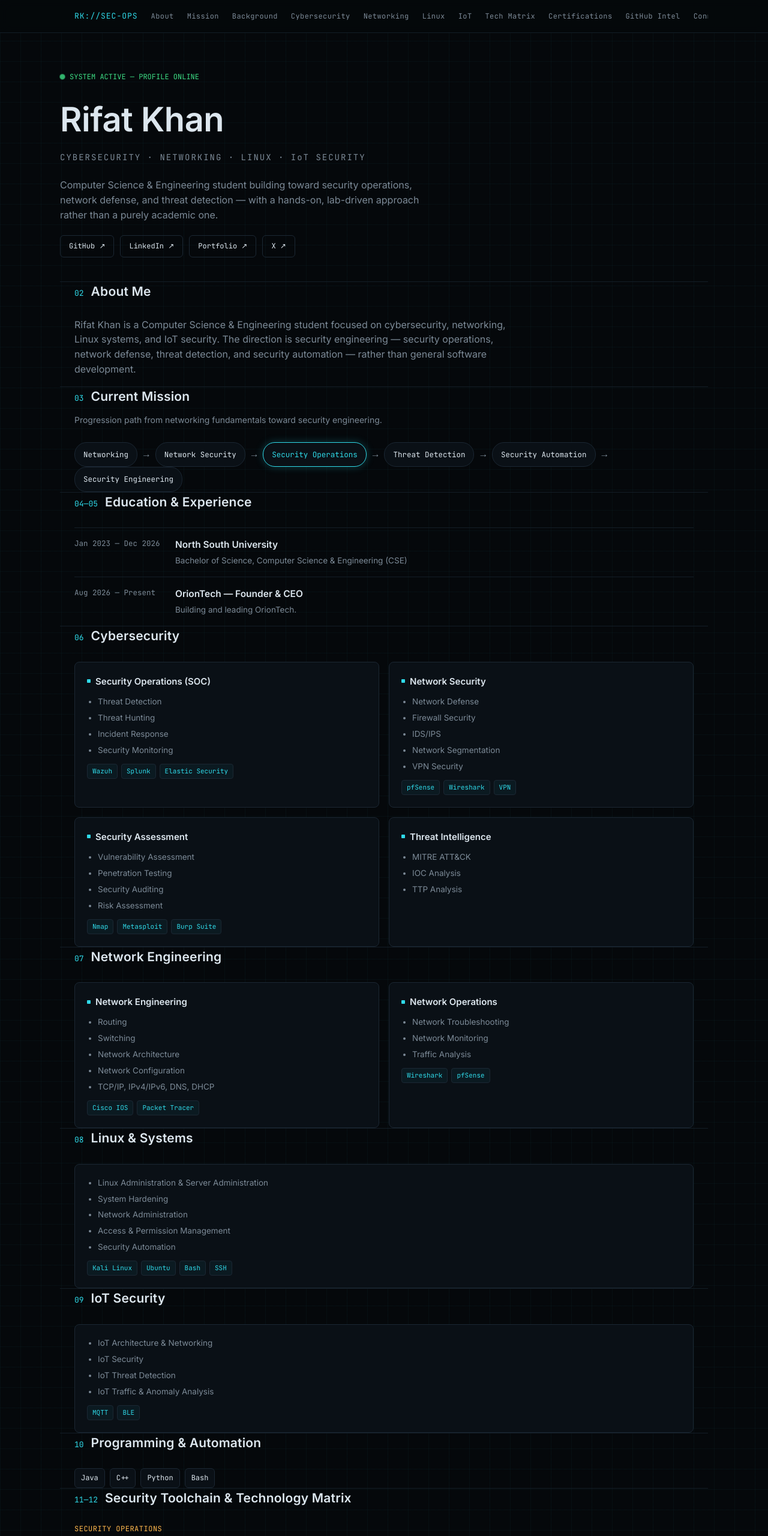
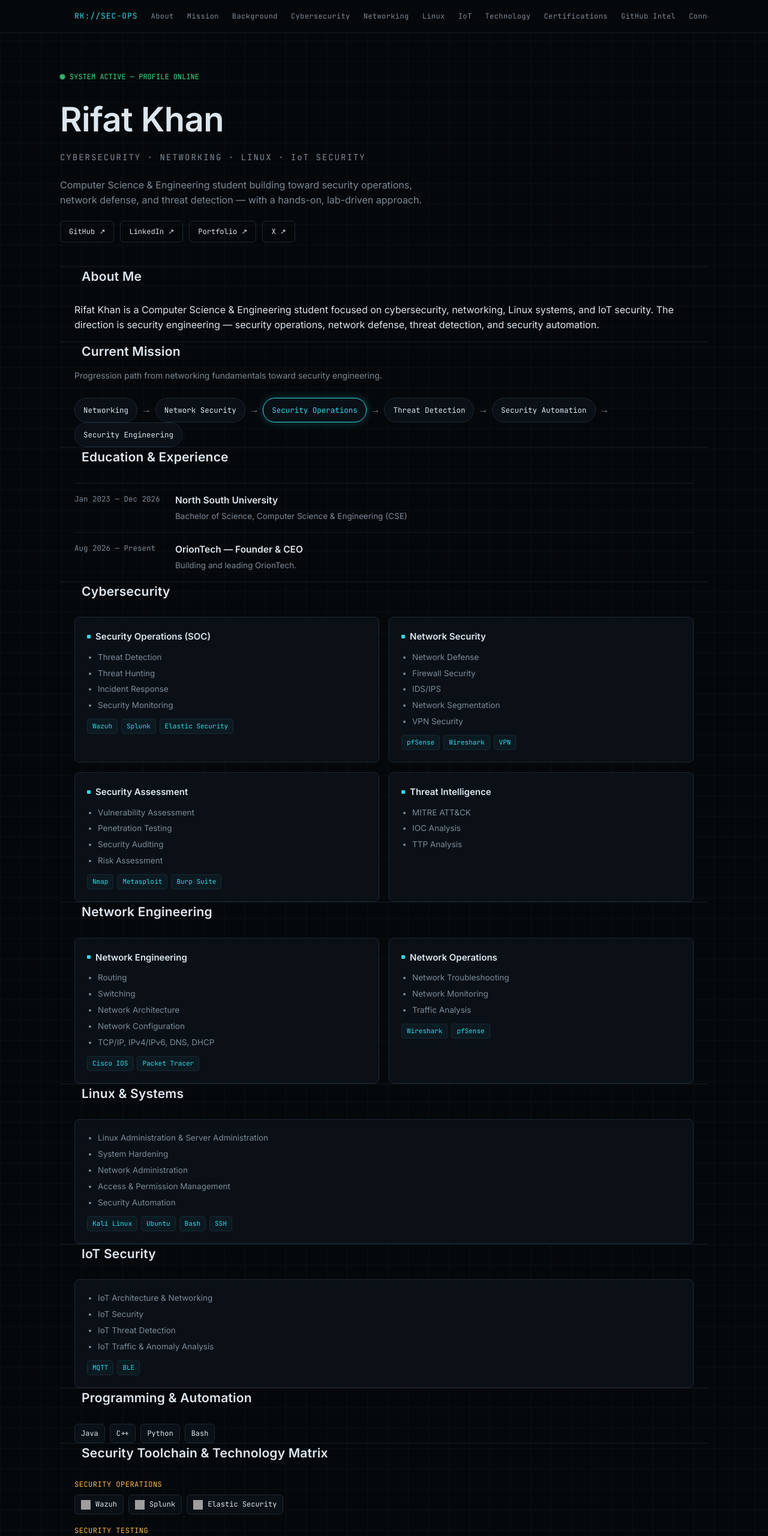
Before and after one commit to RifatNSU701/RifatNSU701, a plain HTML site: page docs/index.html in a window 1280 px wide. Shown: the top 2560 px of the page at 60% size. Drawn offline with nearby package versions, Linux system fonts and the light colour scheme; grey boxes are pictures that could not be loaded.

Commit message:
design: remove numbered section labels

```diff
--- a/docs/index.html
+++ b/docs/index.html
@@ -10,196 +10,23 @@
 <link rel="stylesheet" href="style.css">
 </head>
 <body>
-
-<nav class="topbar">
-  <div class="wrap">
-    <span class="brand">RK://SEC-OPS</span>
-    <a href="#about">About</a>
-    <a href="#mission">Mission</a>
-    <a href="#background">Background</a>
-    <a href="#cyber">Cybersecurity</a>
-    <a href="#network">Networking</a>
-    <a href="#linux">Linux</a>
-    <a href="#iot">IoT</a>
-    <a href="#matrix">Tech Matrix</a>
-    <a href="#certs">Certifications</a>
-    <a href="#intel">GitHub Intel</a>
-    <a href="#connect">Connect</a>
-  </div>
-</nav>
-
-<header class="hero wrap">
-  <div class="status-line"><span class="dot"></span> SYSTEM ACTIVE — PROFILE ONLINE</div>
-  <h1>Rifat Khan</h1>
-  <div class="role">CYBERSECURITY · NETWORKING · LINUX · IoT SECURITY</div>
-  <p class="lede">Computer Science &amp; Engineering student building toward security operations, network defense, and threat detection — with a hands-on, lab-driven approach rather than a purely academic one.</p>
-  <div class="link-row">
-    <a href="https://github.com/RifatNSU701" target="_blank" rel="noopener">GitHub ↗</a>
-    <a href="https://linkedin.com/in/rifatcrs" target="_blank" rel="noopener">LinkedIn ↗</a>
-    <a href="https://rifatkhan.tech" target="_blank" rel="noopener">Portfolio ↗</a>
-    <a href="https://x.com/MRKhan24154476" target="_blank" rel="noopener">X ↗</a>
-  </div>
-</header>
-
-<section id="about" class="wrap reveal">
-  <div class="section-head"><span class="idx">02</span><h2>About Me</h2></div>
-  <p class="lede" style="max-width:74ch;color:var(--text-dim)">
-    Rifat Khan is a Computer Science &amp; Engineering student focused on cybersecurity, networking, Linux systems,
-    and IoT security. The direction is security engineering — security operations, network defense, threat
-    detection, and security automation — rather than general software development.
-  </p>
-</section>
-
-<section id="mission" class="wrap reveal">
-  <div class="section-head"><span class="idx">03</span><h2>Current Mission</h2></div>
-  <p class="section-sub">Progression path from networking fundamentals toward security engineering.</p>
-  <div class="pipeline">
-    <span class="stage">Networking</span><span class="arrow">→</span>
-    <span class="stage">Network Security</span><span class="arrow">→</span>
-    <span class="stage active">Security Operations</span><span class="arrow">→</span>
-    <span class="stage">Threat Detection</span><span class="arrow">→</span>
-    <span class="stage">Security Automation</span><span class="arrow">→</span>
-    <span class="stage">Security Engineering</span>
-  </div>
-</section>
-
-<section id="background" class="wrap reveal">
-  <div class="section-head"><span class="idx">04—05</span><h2>Education &amp; Experience</h2></div>
-  <div class="timeline-item">
-    <div class="when">Jan 2023 — Dec 2026</div>
-    <div><h3>North South University</h3><p>Bachelor of Science, Computer Science &amp; Engineering (CSE)</p></div>
-  </div>
-  <div class="timeline-item">
-    <div class="when">Aug 2026 — Present</div>
-    <div><h3>OrionTech — Founder &amp; CEO</h3><p>Building and leading OrionTech.</p></div>
-  </div>
-</section>
-
-<section id="cyber" class="wrap reveal">
-  <div class="section-head"><span class="idx">06</span><h2>Cybersecurity</h2></div>
-  <div class="grid cols-2">
-    <div class="card"><h3>Security Operations (SOC)</h3>
-      <ul><li>Threat Detection</li><li>Threat Hunting</li><li>Incident Response</li><li>Security Monitoring</li></ul>
-      <div class="tech-tag-row"><span class="tag">Wazuh</span><span class="tag">Splunk</span><span class="tag">Elastic Security</span></div>
-    </div>
-    <div class="card"><h3>Network Security</h3>
-      <ul><li>Network Defense</li><li>Firewall Security</li><li>IDS/IPS</li><li>Network Segmentation</li><li>VPN Security</li></ul>
-      <div class="tech-tag-row"><span class="tag">pfSense</span><span class="tag">Wireshark</span><span class="tag">VPN</span></div>
-    </div>
-    <div class="card"><h3>Security Assessment</h3>
-      <ul><li>Vulnerability Assessment</li><li>Penetration Testing</li><li>Security Auditing</li><li>Risk Assessment</li></ul>
-      <div class="tech-tag-row"><span class="tag">Nmap</span><span class="tag">Metasploit</span><span class="tag">Burp Suite</span></div>
-    </div>
-    <div class="card"><h3>Threat Intelligence</h3>
-      <ul><li>MITRE ATT&amp;CK</li><li>IOC Analysis</li><li>TTP Analysis</li></ul>
-    </div>
-  </div>
-</section>
-
-<section id="network" class="wrap reveal">
-  <div class="section-head"><span class="idx">07</span><h2>Network Engineering</h2></div>
-  <div class="grid cols-2">
-    <div class="card"><h3>Network Engineering</h3>
-      <ul><li>Routing</li><li>Switching</li><li>Network Architecture</li><li>Network Configuration</li><li>TCP/IP, IPv4/IPv6, DNS, DHCP</li></ul>
-      <div class="tech-tag-row"><span class="tag">Cisco IOS</span><span class="tag">Packet Tracer</span></div>
-    </div>
-    <div class="card"><h3>Network Operations</h3>
-      <ul><li>Network Troubleshooting</li><li>Network Monitoring</li><li>Traffic Analysis</li></ul>
-      <div class="tech-tag-row"><span class="tag">Wireshark</span><span class="tag">pfSense</span></div>
-    </div>
-  </div>
-</section>
-
-<section id="linux" class="wrap reveal">
-  <div class="section-head"><span class="idx">08</span><h2>Linux &amp; Systems</h2></div>
-  <div class="card">
-    <ul><li>Linux Administration &amp; Server Administration</li><li>System Hardening</li><li>Network Administration</li><li>Access &amp; Permission Management</li><li>Security Automation</li></ul>
-    <div class="tech-tag-row"><span class="tag">Kali Linux</span><span class="tag">Ubuntu</span><span class="tag">Bash</span><span class="tag">SSH</span></div>
-  </div>
-</section>
-
-<section id="iot" class="wrap reveal">
-  <div class="section-head"><span class="idx">09</span><h2>IoT Security</h2></div>
-  <div class="card">
-    <ul><li>IoT Architecture &amp; Networking</li><li>IoT Security</li><li>IoT Threat Detection</li><li>IoT Traffic &amp; Anomaly Analysis</li></ul>
-    <div class="tech-tag-row"><span class="tag">MQTT</span><span class="tag">BLE</span></div>
-  </div>
-</section>
-
-<section id="programming" class="wrap reveal">
-  <div class="section-head"><span class="idx">10</span><h2>Programming &amp; Automation</h2></div>
-  <div class="icon-row">
-    <span class="icon-chip">Java</span><span class="icon-chip">C++</span><span class="icon-chip">Python</span><span class="icon-chip">Bash</span>
-  </div>
-</section>
-
-<section id="matrix" class="wrap reveal">
-  <div class="section-head"><span class="idx">11—12</span><h2>Security Toolchain &amp; Technology Matrix</h2></div>
-  <div class="matrix-group"><div class="cat">SECURITY OPERATIONS</div><div class="icon-row" id="matrix-secops"></div></div>
-  <div class="matrix-group"><div class="cat">SECURITY TESTING</div><div class="icon-row" id="matrix-sectest"></div></div>
-  <div class="matrix-group"><div class="cat">NETWORK SECURITY</div><div class="icon-row" id="matrix-netsec"></div></div>
-  <div class="matrix-group"><div class="cat">NETWORKING</div><div class="icon-row" id="matrix-net"></div></div>
-  <div class="matrix-group"><div class="cat">LINUX &amp; SYSTEMS</div><div class="icon-row" id="matrix-linux"></div></div>
-  <div class="matrix-group"><div class="cat">IoT</div><div class="icon-row" id="matrix-iot"></div></div>
-  <div class="matrix-group"><div class="cat">PROGRAMMING</div><div class="icon-row" id="matrix-prog"></div></div>
-  <div class="matrix-group"><div class="cat">DEVELOPMENT &amp; VIRTUALIZATION</div><div class="icon-row" id="matrix-dev"></div></div>
-</section>
-
-<section id="lang" class="wrap reveal">
-  <div class="section-head"><span class="idx">13</span><h2>Language Analytics</h2></div>
-  <p class="section-sub">Computed from actual public repository data by the Python sync job — not estimated.</p>
-  <div class="chart-card">
-    <canvas id="langChart" height="200"></canvas>
-    <div id="langPending" class="pending-note" style="display:none;">Pending first data sync — run the "Sync GitHub Intelligence Data" Action once to populate this chart.</div>
-  </div>
-</section>
-
-<section id="certs" class="wrap reveal">
-  <div class="section-head"><span class="idx">14</span><h2>Certifications</h2></div>
-  <div class="grid cols-2">
-    <div class="card cert-card"><span>IBM Cybersecurity Analyst</span><span class="status">Completed</span></div>
-    <div class="card cert-card"><span>Cisco Networking Basics</span><span class="status">Completed</span></div>
-    <div class="card cert-card"><span>Introduction to IoT</span><span class="status">Completed</span></div>
-    <div class="card cert-card"><span>Ethical Hacking</span><span class="status">Completed</span></div>
-    <div class="card cert-card"><span>CCNA</span><span class="status progress">In Progress</span></div>
-  </div>
-</section>
-
-<section id="intel" class="wrap reveal">
-  <div class="section-head"><span class="idx">17</span><h2>GitHub Intelligence</h2></div>
-  <p class="section-sub">Synced automatically by GitHub Actions + Python on a 6-hour schedule. Numbers reflect the last sync, shown below.</p>
-  <div class="grid cols-4" id="statTiles">
-    <div class="card stat-tile"><div class="num" id="statRepos">—</div><div class="label">REPOSITORIES</div></div>
-    <div class="card stat-tile"><div class="num" id="statStars">—</div><div class="label">STARS</div></div>
-    <div class="card stat-tile"><div class="num" id="statForks">—</div><div class="label">FORKS</div></div>
-    <div class="card stat-tile"><div class="num" id="statPRs">—</div><div class="label">PULL REQUESTS</div></div>
-  </div>
-  <p id="lastSync" class="pending-note" style="margin-top:14px;"></p>
-</section>
-
-<section id="activity" class="wrap reveal">
-  <div class="section-head"><span class="idx">18</span><h2>GitHub Activity</h2></div>
-  <div class="card">
-    <ul class="activity-list" id="activityList"><li>Waiting for first data sync…</li></ul>
-  </div>
-</section>
-
-<section id="research" class="wrap reveal">
-  <div class="section-head"><span class="idx">20</span><h2>Research &amp; Currently Building</h2></div>
-  <p class="section-sub" style="margin-bottom:0;">Add real, confirmed projects here as they're ready — this section intentionally ships empty rather than with placeholder projects.</p>
-</section>
-
-<footer id="connect">
-  <div>RIFAT KHAN — SECURITY ENGINEERING</div>
-  <div style="margin-top:6px;">
-    <a href="https://github.com/RifatNSU701">GitHub</a> ·
-    <a href="https://linkedin.com/in/rifatcrs">LinkedIn</a> ·
-    <a href="https://rifatkhan.tech">Portfolio</a> ·
-    <a href="https://x.com/MRKhan24154476">X</a>
-  </div>
-</footer>
-
-<script src="https://cdnjs.cloudflare.com/ajax/libs/Chart.js/4.4.4/chart.umd.min.js"></script>
-<script src="script.js"></script>
+<nav class="topbar"><div class="wrap"><span class="brand">RK://SEC-OPS</span><a href="#about">About</a><a href="#mission">Mission</a><a href="#background">Background</a><a href="#cyber">Cybersecurity</a><a href="#network">Networking</a><a href="#linux">Linux</a><a href="#iot">IoT</a><a href="#matrix">Technology</a><a href="#certs">Certifications</a><a href="#intel">GitHub Intel</a><a href="#connect">Connect</a></div></nav>
+<header class="hero wrap"><div class="status-line"><span class="dot"></span> SYSTEM ACTIVE — PROFILE ONLINE</div><h1>Rifat Khan</h1><div class="role">CYBERSECURITY · NETWORKING · LINUX · IoT SECURITY</div><p class="lede">Computer Science &amp; Engineering student building toward security operations, network defense, and threat detection — with a hands-on, lab-driven approach.</p><div class="link-row"><a href="https://github.com/RifatNSU701" target="_blank" rel="noopener">GitHub ↗</a><a href="https://linkedin.com/in/rifatcrs" target="_blank" rel="noopener">LinkedIn ↗</a><a href="https://rifatkhan.tech" target="_blank" rel="noopener">Portfolio ↗</a><a href="https://x.com/MRKhan24154476" target="_blank" rel="noopener">X ↗</a></div></header>
+<section id="about" class="wrap reveal"><div class="section-head"><span class="signal"></span><h2>About Me</h2></div><p class="lede section-copy">Rifat Khan is a Computer Science &amp; Engineering student focused on cybersecurity, networking, Linux systems, and IoT security. The direction is security engineering — security operations, network defense, threat detection, and security automation.</p></section>
+<section id="mission" class="wrap reveal"><div class="section-head"><span class="signal"></span><h2>Current Mission</h2></div><p class="section-sub">Progression path from networking fundamentals toward security engineering.</p><div class="pipeline"><span class="stage">Networking</span><span class="arrow">→</span><span class="stage">Network Security</span><span class="arrow">→</span><span class="stage active">Security Operations</span><span class="arrow">→</span><span class="stage">Threat Detection</span><span class="arrow">→</span><span class="stage">Security Automation</span><span class="arrow">→</span><span class="stage">Security Engineering</span></div></section>
+<section id="background" class="wrap reveal"><div class="section-head"><span class="signal"></span><h2>Education &amp; Experience</h2></div><div class="timeline-item"><div class="when">Jan 2023 — Dec 2026</div><div><h3>North South University</h3><p>Bachelor of Science, Computer Science &amp; Engineering (CSE)</p></div></div><div class="timeline-item"><div class="when">Aug 2026 — Present</div><div><h3>OrionTech — Founder &amp; CEO</h3><p>Building and leading OrionTech.</p></div></div></section>
+<section id="cyber" class="wrap reveal"><div class="section-head"><span class="signal"></span><h2>Cybersecurity</h2></div><div class="grid cols-2"><div class="card"><h3>Security Operations (SOC)</h3><ul><li>Threat Detection</li><li>Threat Hunting</li><li>Incident Response</li><li>Security Monitoring</li></ul><div class="tech-tag-row"><span class="tag">Wazuh</span><span class="tag">Splunk</span><span class="tag">Elastic Security</span></div></div><div class="card"><h3>Network Security</h3><ul><li>Network Defense</li><li>Firewall Security</li><li>IDS/IPS</li><li>Network Segmentation</li><li>VPN Security</li></ul><div class="tech-tag-row"><span class="tag">pfSense</span><span class="tag">Wireshark</span><span class="tag">VPN</span></div></div><div class="card"><h3>Security Assessment</h3><ul><li>Vulnerability Assessment</li><li>Penetration Testing</li><li>Security Auditing</li><li>Risk Assessment</li></ul><div class="tech-tag-row"><span class="tag">Nmap</span><span class="tag">Metasploit</span><span class="tag">Burp Suite</span></div></div><div class="card"><h3>Threat Intelligence</h3><ul><li>MITRE ATT&amp;CK</li><li>IOC Analysis</li><li>TTP Analysis</li></ul></div></div></section>
+<section id="network" class="wrap reveal"><div class="section-head"><span class="signal"></span><h2>Network Engineering</h2></div><div class="grid cols-2"><div class="card"><h3>Network Engineering</h3><ul><li>Routing</li><li>Switching</li><li>Network Architecture</li><li>Network Configuration</li><li>TCP/IP, IPv4/IPv6, DNS, DHCP</li></ul><div class="tech-tag-row"><span class="tag">Cisco IOS</span><span class="tag">Packet Tracer</span></div></div><div class="card"><h3>Network Operations</h3><ul><li>Network Troubleshooting</li><li>Network Monitoring</li><li>Traffic Analysis</li></ul><div class="tech-tag-row"><span class="tag">Wireshark</span><span class="tag">pfSense</span></div></div></div></section>
+<section id="linux" class="wrap reveal"><div class="section-head"><span class="signal"></span><h2>Linux &amp; Systems</h2></div><div class="card"><ul><li>Linux Administration &amp; Server Administration</li><li>System Hardening</li><li>Network Administration</li><li>Access &amp; Permission Management</li><li>Security Automation</li></ul><div class="tech-tag-row"><span class="tag">Kali Linux</span><span class="tag">Ubuntu</span><span class="tag">Bash</span><span class="tag">SSH</span></div></div></section>
+<section id="iot" class="wrap reveal"><div class="section-head"><span class="signal"></span><h2>IoT Security</h2></div><div class="card"><ul><li>IoT Architecture &amp; Networking</li><li>IoT Security</li><li>IoT Threat Detection</li><li>IoT Traffic &amp; Anomaly Analysis</li></ul><div class="tech-tag-row"><span class="tag">MQTT</span><span class="tag">BLE</span></div></div></section>
+<section id="programming" class="wrap reveal"><div class="section-head"><span class="signal"></span><h2>Programming &amp; Automation</h2></div><div class="icon-row"><span class="icon-chip">Java</span><span class="icon-chip">C++</span><span class="icon-chip">Python</span><span class="icon-chip">Bash</span></div></section>
+<section id="matrix" class="wrap reveal"><div class="section-head"><span class="signal"></span><h2>Security Toolchain &amp; Technology Matrix</h2></div><div class="matrix-group"><div class="cat">SECURITY OPERATIONS</div><div class="icon-row" id="matrix-secops"></div></div><div class="matrix-group"><div class="cat">SECURITY TESTING</div><div class="icon-row" id="matrix-sectest"></div></div><div class="matrix-group"><div class="cat">NETWORK SECURITY</div><div class="icon-row" id="matrix-netsec"></div></div><div class="matrix-group"><div class="cat">NETWORKING</div><div class="icon-row" id="matrix-net"></div></div><div class="matrix-group"><div class="cat">LINUX &amp; SYSTEMS</div><div class="icon-row" id="matrix-linux"></div></div><div class="matrix-group"><div class="cat">IoT</div><div class="icon-row" id="matrix-iot"></div></div><div class="matrix-group"><div class="cat">PROGRAMMING</div><div class="icon-row" id="matrix-prog"></div></div><div class="matrix-group"><div class="cat">DEVELOPMENT &amp; VIRTUALIZATION</div><div class="icon-row" id="matrix-dev"></div></div></section>
+<section id="lang" class="wrap reveal"><div class="section-head"><span class="signal"></span><h2>Language Analytics</h2></div><p class="section-sub">Computed from actual public repository data by the Python sync job — not estimated.</p><div class="chart-card"><canvas id="langChart" height="200"></canvas><div id="langPending" class="pending-note" style="display:none;">Pending first data sync — run the sync Action once to populate this chart.</div></div></section>
+<section id="certs" class="wrap reveal"><div class="section-head"><span class="signal"></span><h2>Certifications</h2></div><div class="grid cols-2"><div class="card cert-card"><span>IBM Cybersecurity Analyst</span><span class="status">Completed</span></div><div class="card cert-card"><span>Cisco Networking Basics</span><span class="status">Completed</span></div><div class="card cert-card"><span>Introduction to IoT</span><span class="status">Completed</span></div><div class="card cert-card"><span>Ethical Hacking</span><span class="status">Completed</span></div><div class="card cert-card"><span>CCNA</span><span class="status progress">In Progress</span></div></div></section>
+<section id="intel" class="wrap reveal"><div class="section-head"><span class="signal"></span><h2>GitHub Intelligence</h2></div><p class="section-sub">Synced automatically by GitHub Actions + Python on a 6-hour schedule. Numbers reflect the last sync.</p><div class="grid cols-4" id="statTiles"><div class="card stat-tile"><div class="num" id="statRepos">—</div><div class="label">REPOSITORIES</div></div><div class="card stat-tile"><div class="num" id="statStars">—</div><div class="label">STARS</div></div><div class="card stat-tile"><div class="num" id="statForks">—</div><div class="label">FORKS</div></div><div class="card stat-tile"><div class="num" id="statPRs">—</div><div class="label">PULL REQUESTS</div></div></div><p id="lastSync" class="pending-note" style="margin-top:14px;"></p></section>
+<section id="activity" class="wrap reveal"><div class="section-head"><span class="signal"></span><h2>GitHub Activity</h2></div><div class="card"><ul class="activity-list" id="activityList"><li>Waiting for first data sync…</li></ul></div></section>
+<section id="research" class="wrap reveal"><div class="section-head"><span class="signal"></span><h2>Research &amp; Currently Building</h2></div><p class="section-sub" style="margin-bottom:0;">Real, confirmed projects can be added here as they are ready — no placeholder projects.</p></section>
+<footer id="connect"><div>RIFAT KHAN — SECURITY ENGINEERING</div><div style="margin-top:6px;"><a href="https://github.com/RifatNSU701">GitHub</a> · <a href="https://linkedin.com/in/rifatcrs">LinkedIn</a> · <a href="https://rifatkhan.tech">Portfolio</a> · <a href="https://x.com/MRKhan24154476">X</a></div></footer>
+<script src="https://cdnjs.cloudflare.com/ajax/libs/Chart.js/4.4.4/chart.umd.min.js"></script><script src="script.js"></script>
 </body>
 </html>
```
